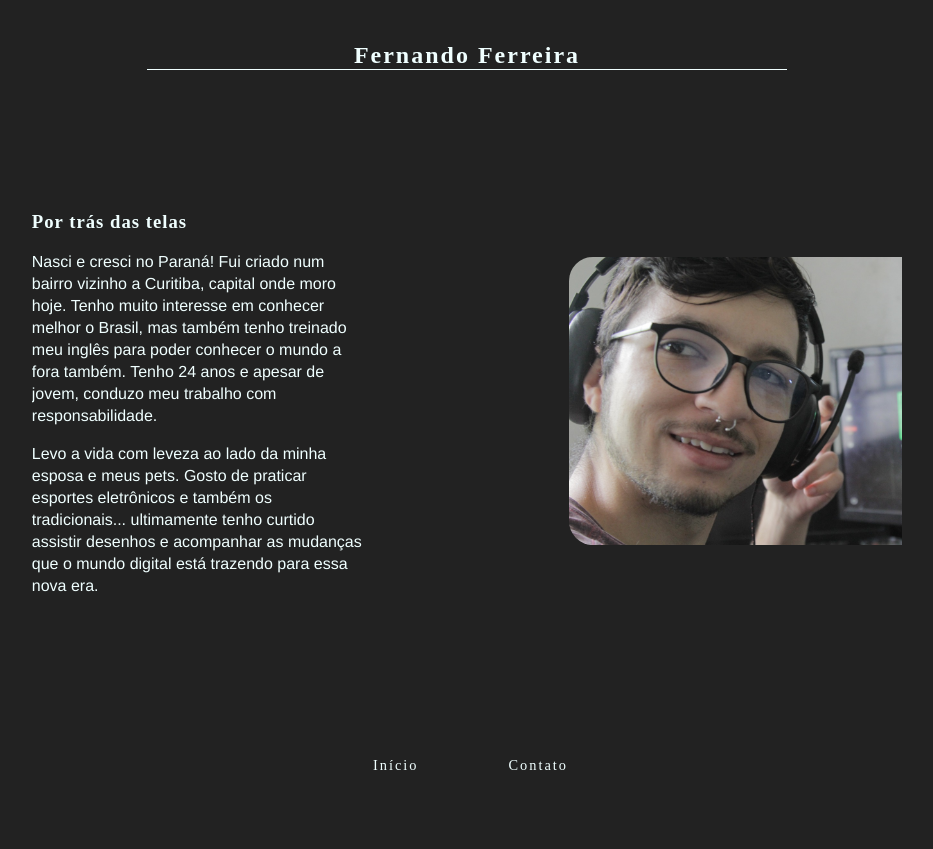
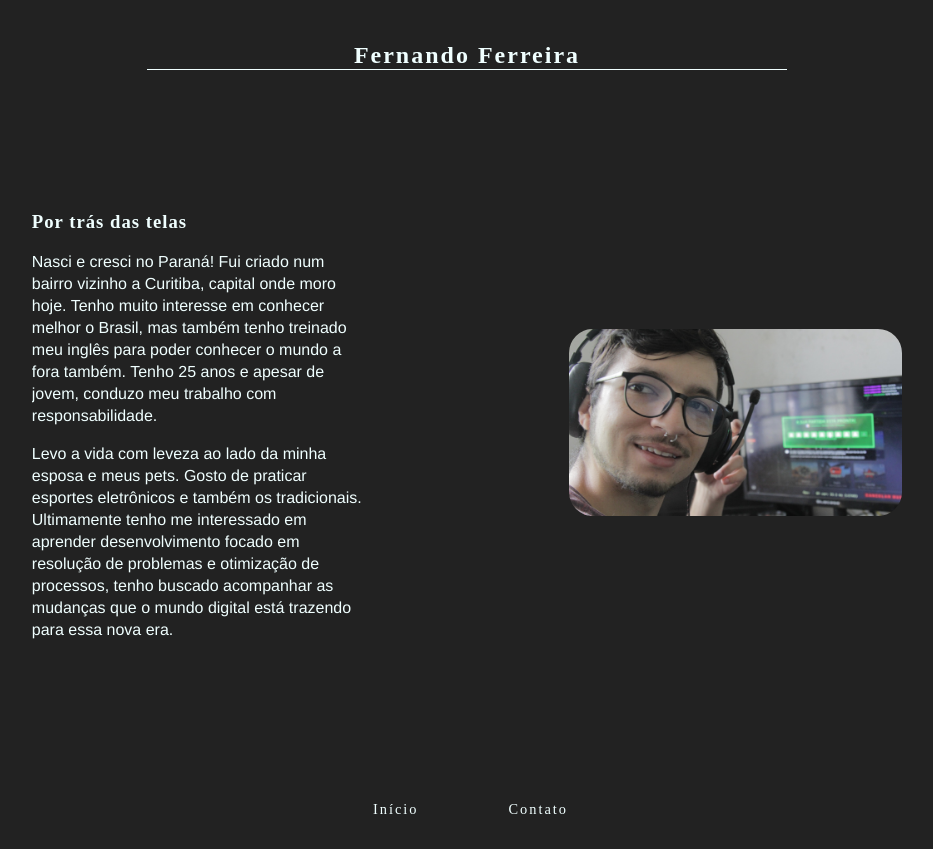
Before and after one commit to z-Fernando/my-portfolio, a React (Create React App) app in the folder react-portfolio/: page /about-me in a window 1280 px wide. Shown: the whole page, without its empty margins (173-1106 px from the left). Before the commit the page ends 805 px from the top, so only its background shows below. Built offline with nearby package versions, Linux system fonts and the light colour scheme; a web font is replaced by a local one.

Commit message:
adiciona alterações

```diff
--- a/react-portfolio/src/pages/About.jsx
+++ b/react-portfolio/src/pages/About.jsx
@@ -14,10 +14,10 @@ class About extends React.Component {
           <section>
             <h1>Por trás das telas</h1>
             <p>
-            Nasci e cresci no Paraná! Fui criado num bairro vizinho a Curitiba, capital onde moro hoje. Tenho muito interesse em conhecer melhor o Brasil, mas também tenho treinado meu inglês para poder conhecer o mundo a fora também. Tenho 24 anos e apesar de jovem, conduzo meu trabalho com responsabilidade.
+            Nasci e cresci no Paraná! Fui criado num bairro vizinho a Curitiba, capital onde moro hoje. Tenho muito interesse em conhecer melhor o Brasil, mas também tenho treinado meu inglês para poder conhecer o mundo a fora também. Tenho 25 anos e apesar de jovem, conduzo meu trabalho com responsabilidade.
             </p>
             <p>
-              Levo a vida com leveza ao lado da minha esposa e meus pets. Gosto de praticar esportes eletrônicos e também os tradicionais... ultimamente tenho curtido assistir desenhos e acompanhar as mudanças que o mundo digital está trazendo para essa nova era.
+              Levo a vida com leveza ao lado da minha esposa e meus pets. Gosto de praticar esportes eletrônicos e também os tradicionais. Ultimamente tenho me interessado em aprender desenvolvimento focado em resolução de problemas e otimização de processos, tenho buscado acompanhar as mudanças que o mundo digital está trazendo para essa nova era.
             </p>
           </section>
           <section>
--- a/react-portfolio/src/stylesheets/about.css
+++ b/react-portfolio/src/stylesheets/about.css
@@ -8,6 +8,7 @@
 
 .about-body main img {
   max-height: 36vh;
+  width: 100%;
   border-radius: 24px;
 }
 
```
